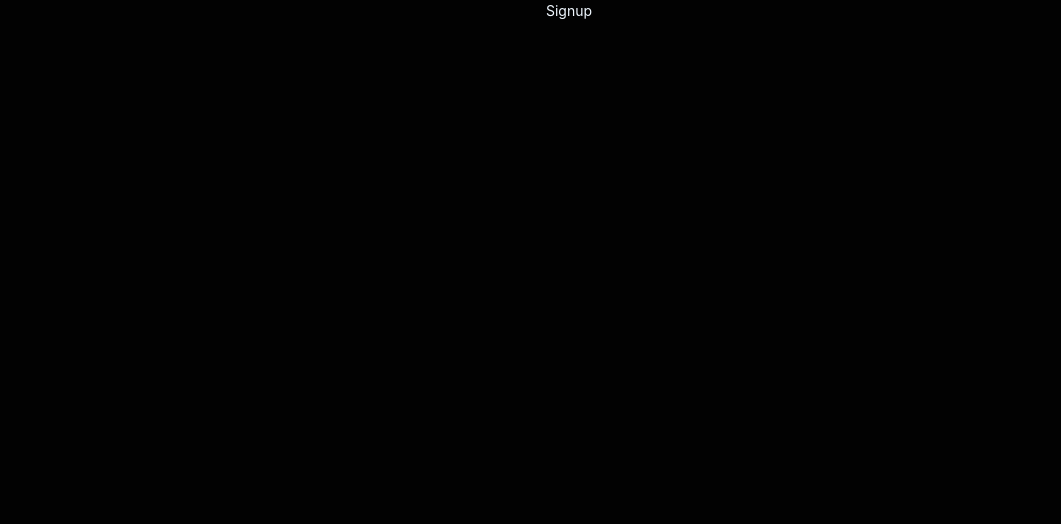
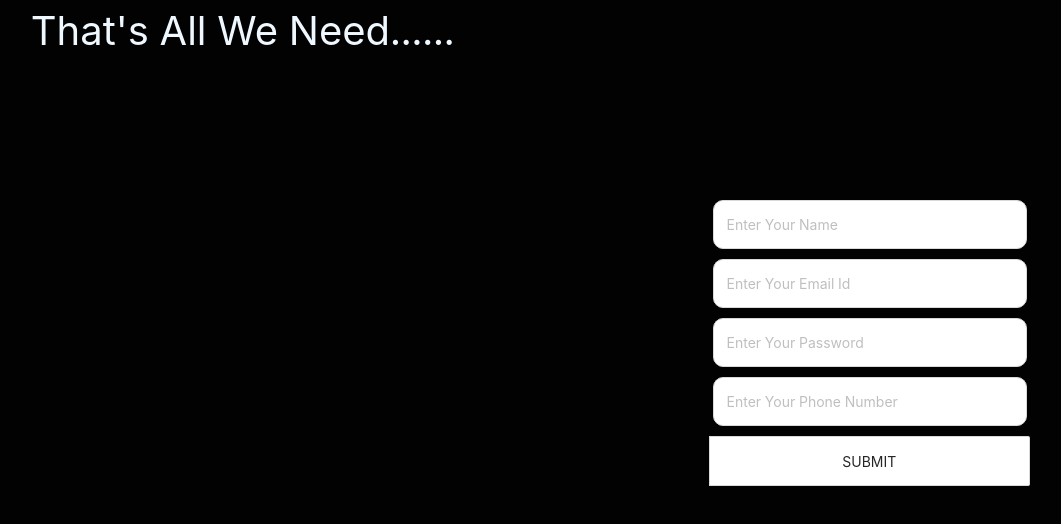
Before and after one commit to krushnakatore/tagmango, a React (Create React App) app: page /signup in a window 1280 px wide. Shown: the top 524 px of the page, without its empty margins (71-1132 px from the left). Built offline with nearby package versions, Linux system fonts and the light colour scheme.

Commit message:
setup done

```diff
--- a/src/App.css
+++ b/src/App.css
@@ -1,5 +1,9 @@
 @import "antd/dist/antd.css";
 @import "react-slideshow-image/dist/styles.css";
+body {
+  background-color: #020202;
+  color: aliceblue;
+}
 .App {
   text-align: center;
 }
--- a/src/components/homepage/Home.jsx
+++ b/src/components/homepage/Home.jsx
@@ -1,3 +1,4 @@
+import { Button } from "antd/lib/radio";
 import React, { useEffect, useState } from "react";
 import { Navbar } from "../navbar/Navbar";
 import { Slideshow } from "../newpage/New";
@@ -19,13 +20,20 @@ export const Home = () => {
         setData(d);
       });
   };
-  console.log(data);
+  const handleArtist = () => {};
+  const handleNew = () => {};
+  const handlePopularity = () => {};
 
   return (
     <div>
       <Navbar />
+      <div className="filterButton">
+        <Button onClick={handleArtist()}>Filter by Artist</Button>
+        <Button onClick={handleNew()}>Filter by New Releases</Button>
+        <Button onClick={handlePopularity()}>Filter by Popularity</Button>
+      </div>
       <Slideshow />
-      <div className="homepage"></div>
+      <div className="homepage">
         <div className="musicData">
           {data.map((e, id) => {
             return (
@@ -34,6 +42,10 @@ export const Home = () => {
                   <img classname="musicImages" src={e.cover_image} alt="demo" />
                 </div>
                 <div>{e.song}</div>
+
+                <audio controls>
+                  <source src={e.url} type="audio/mpeg" />
+                </audio>
                 <div>{e.artists}</div>
                 <div>
                   <hr />
@@ -43,5 +55,6 @@ export const Home = () => {
           })}
         </div>
       </div>
+    </div>
   );
 };
--- a/src/components/homepage/home.css
+++ b/src/components/homepage/home.css
@@ -1,19 +1,13 @@
-body {
-  background-color: #020202;
-  color: aliceblue;
-}
-
 @media only screen and (max-width: 1900px) {
   /*Tablets [601px -> 1200px]*/
+  /*  */
   .musicData {
     display: flex;
     flex-wrap: wrap;
     gap: 40px;
-    top: 100px;
+    top: 150px;
     position: relative;
-
-    padding: 3%;
-    border: 1px;
+    padding-left: 12%;
   }
   .musicAll {
     padding: 2%;
@@ -22,6 +16,13 @@ body {
     font-size: 15px;
     background-color: #141313;
     border: 1px solid white;
+    cursor: pointer;
+  }
+  .filterButton {
+    position: fixed;
+    z-index: 1;
+    top: 70px;
+    display: flex;
   }
 
   .musicAll:hover {
@@ -45,27 +46,26 @@ body {
   .musicData {
     display: flex;
     flex-wrap: wrap;
-
-    top: 50px;
+    top: 150px;
     position: relative;
     padding: 3%;
   }
-  /* .musicAll {
+  .musicAll {
     padding: 2%;
     border-radius: 4%;
     box-shadow: rgba(255, 255, 255, 0.24) 0px 3px 8px;
     font-size: 15px;
-  } */
+  }
 
-  /* .musicAll:hover {
+  .musicAll:hover {
     transition-duration: 2s;
     transform: translateY(20px);
     box-shadow: 7px 5px 5px 6px grey;
-  } */
+  }
 
   .musicpic > img {
-    width: 300px;
-    height: 300px;
+    width: 200px;
+    height: 200px;
   }
 
   img {
--- a/src/components/landingpage/Landing.jsx
+++ b/src/components/landingpage/Landing.jsx
@@ -13,7 +13,7 @@ export const Landing = () => {
     return <Navigate to="/home" />;
   }
   return (
-    <div>
+    <div className="mainPage">
       <Button onClick={handleHome}>Go to Home Page</Button>
     </div>
   );
--- a/src/components/landingpage/landing.css
+++ b/src/components/landingpage/landing.css
@@ -0,0 +1,4 @@
+.mainPage {
+  background-image: url("/public/wallpaper.jpg");
+  height: 900px;
+}
--- a/src/components/loginpage/Login.jsx
+++ b/src/components/loginpage/Login.jsx
@@ -1,6 +1,18 @@
+import { Button, Input } from "antd";
 import React from "react";
 import "./login.css";
 
 export const Login = () => {
-  return <div>Login</div>;
+  return (
+    <div className="signup">
+      <div className="signupLeft"> Its time for Log In......</div>
+      <div className="signupRight">
+        {" "}
+        <Input placeholder="Enter Your email Id" />
+        <br />
+        <Input placeholder="Enter Your Password" />
+        <Button className="button">SUBMIT</Button>
+      </div>
+    </div>
+  );
 };
--- a/src/components/loginpage/login.css
+++ b/src/components/loginpage/login.css
@@ -0,0 +1,24 @@
+.signup {
+  display: flex;
+}
+.signupLeft {
+  width: 49%;
+  font-size: 40px;
+}
+.signupRight {
+  margin-top: 200px;
+  width: 49%;
+}
+
+.signupRight input {
+  padding: 2%;
+  margin-bottom: 10px;
+  border-radius: 10px;
+  width: 50%;
+}
+
+.buttonlogin {
+  width: 50px;
+  padding-top: 10px;
+  height: 50px;
+}
--- a/src/components/navbar/Navbar.jsx
+++ b/src/components/navbar/Navbar.jsx
@@ -9,14 +9,14 @@ export const Navbar = () => {
     <div className="navbar">
       <div className="logodiv">
         <div>
-          <img src={"https://i.ibb.co/ZJDxkjX/download.png"} alt="png" />
+          <Link to="/home">
+            <img src={"https://i.ibb.co/ZJDxkjX/download.png"} alt="png" />
+          </Link>
         </div>
       </div>
-      <div style={{ textDecoration: "none" }}>
-        <Link to="/home">HOME</Link>
-      </div>
-      <div>
-        <Input></Input>
+
+      <div className="navbarInput">
+        <Input placeholder="Search your favourite song"></Input>
       </div>
       <div style={{ textDecoration: "none" }}>
         <Link to="/signup">SIGN UP</Link>
--- a/src/components/navbar/navbar.css
+++ b/src/components/navbar/navbar.css
@@ -1,3 +1,4 @@
+@media only screen and (max-width: 1900px) {
   .navbar {
     display: flex;
     position: fixed;
@@ -13,7 +14,37 @@
   .logodiv div {
     width: 50px;
     height: 50px;
+    cursor: pointer;
   }
   .logodiv img {
     width: 100%;
   }
+  .navbarInput {
+    width: 300px;
+  }
+}
+@media only screen and (max-width: 600px) {
+  /*Big smartphones [426px -> 600px]*/
+  .navbar {
+    display: flex;
+    position: fixed;
+    top: 0;
+    height: 70px;
+    background-color: #21252d;
+    width: 100%;
+
+    z-index: 1;
+    color: aliceblue;
+  }
+  .logodiv div {
+    width: 40px;
+    height: 40px;
+    cursor: pointer;
+  }
+  .logodiv img {
+    width: 100%;
+  }
+  .navbarInput {
+    width: 100px;
+  }
+}
--- a/src/components/newpage/New.jsx
+++ b/src/components/newpage/New.jsx
@@ -23,7 +23,7 @@ export const Slideshow = () => {
               <div
                 style={{
                   backgroundImage: `url(${slideImages[id]})`,
-                  borderRadius: "10%",
+                  borderRadius: "10px",
                   margin: "40px 40px 0 40px",
                 }}
               ></div>
--- a/src/components/signup/Signup.jsx
+++ b/src/components/signup/Signup.jsx
@@ -1,6 +1,24 @@
+import PickerButton from "antd/lib/date-picker/PickerButton";
+import Input from "antd/lib/input/Input";
+import { Button } from "antd/lib/radio";
 import React from "react";
 import "./signup.css";
 
 export const Signup = () => {
-  return <div>Signup</div>;
+  return (
+    <div className="signup">
+      <div className="signupLeft"> That's All We Need......</div>
+      <div className="signupRight">
+        {" "}
+        <Input placeholder="Enter Your Name" />
+        <br />
+        <Input placeholder="Enter Your Email Id" />
+        <br />
+        <Input placeholder="Enter Your Password" />
+        <br />
+        <Input placeholder="Enter Your Phone Number" />
+        <Button className="button">SUBMIT</Button>
+      </div>
+    </div>
+  );
 };
--- a/src/components/signup/signup.css
+++ b/src/components/signup/signup.css
@@ -0,0 +1,23 @@
+.signup {
+  display: flex;
+}
+.signupLeft {
+  width: 49%;
+  font-size: 40px;
+}
+.signupRight {
+  margin-top: 200px;
+  width: 49%;
+}
+
+.signupRight input {
+  padding: 2%;
+  margin-bottom: 10px;
+  border-radius: 10px;
+}
+
+.button {
+  width: 51%;
+  padding-top: 10px;
+  height: 50px;
+}
```
Also changed, not shown: public/wallpaper.jpg (added). Lines whose indentation alone changed are shown as unchanged.
